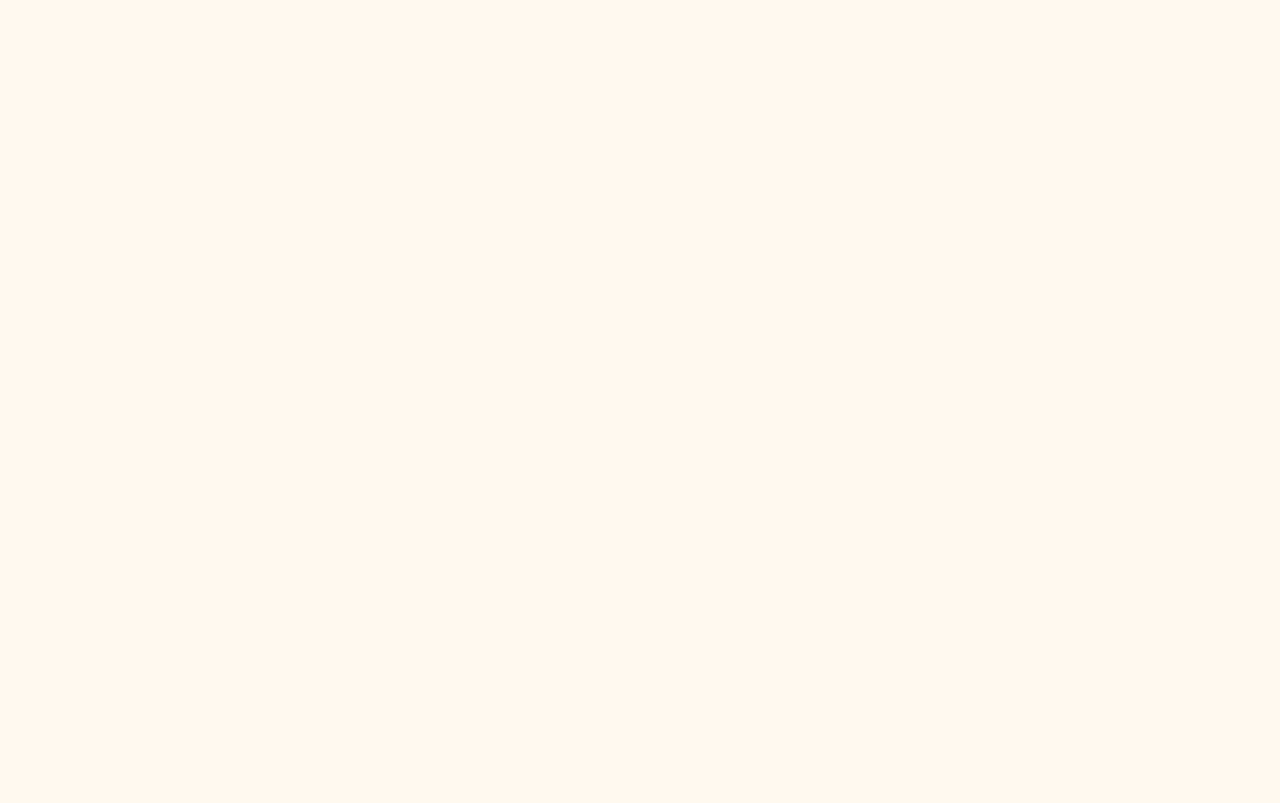
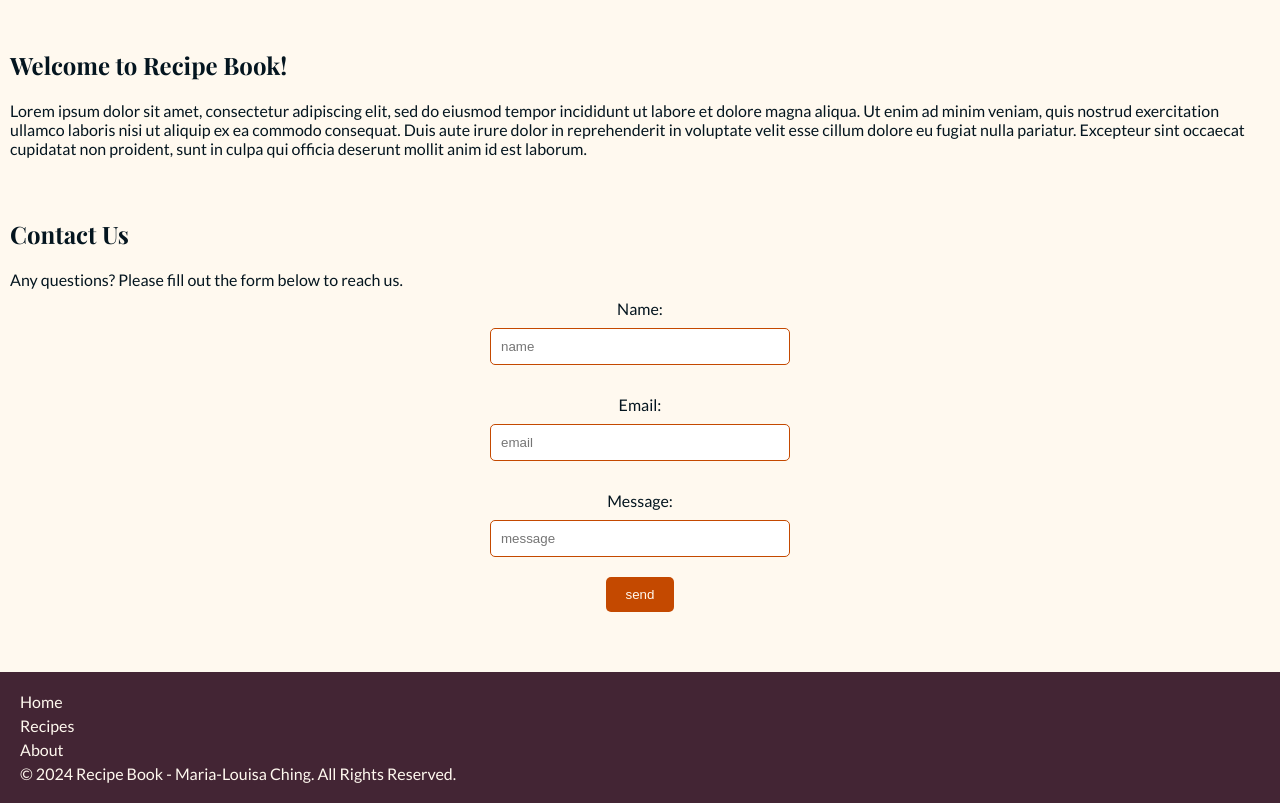
Before and after one commit to mjc498/idm232-mjc498, a PHP site: page /about.html in a window 1280 px wide. Before the commit the part shown is empty. Shown: the part 404-1207 px from the top of the page. Before the commit the page ends 800 px from the top, so only its background shows below. Run offline with PHP 8.4, Linux system fonts and the light colour scheme.

Commit message:
❕about

```diff
--- a/about.html
+++ b/about.html
@@ -8,5 +8,66 @@
 </head>
 <body>
 
+    <!-- navigation bar -->
+    <header>
+        <div class="logo">
+            <h1>Recipe Book</h1>
+        </div>
+        <nav>
+            <ul>
+                <li><a href="index.html">Home</a></li>
+                <li><a href="recipes.html">Recipes</a></li>
+                <li><a href="about.html">About</a></li>
+                <li><a href="help.html">Help</a></li>
+            </ul>
+        </nav>
+    </header>
+
+    <!-- about -->
+    <section class="hero">
+        <div class="hero-text">
+            <h2>About Us</h2>
+            <p>Lorem ipsum...</p>
+        </div>
+    </section>
+
+    <section class="about-intro">
+        <div class="container">
+            <h2>Welcome to Recipe Book!</h2>
+            <p>Lorem ipsum dolor sit amet, consectetur adipiscing elit, sed do eiusmod tempor incididunt ut labore et dolore magna aliqua. Ut enim ad minim veniam, quis nostrud exercitation ullamco laboris nisi ut aliquip ex ea commodo consequat. Duis aute irure dolor in reprehenderit in voluptate velit esse cillum dolore eu fugiat nulla pariatur. Excepteur sint occaecat cupidatat non proident, sunt in culpa qui officia deserunt mollit anim id est laborum.</p>
+        </div>
+    </section>
+
+    <section class="contact-form">
+        <div class="container">
+            <h2>Contact Us</h2>
+            <p>Any questions? Please fill out the form below to reach us.</p>
+            <form action="#" method="POST">
+                <label for="name">Name:</label>
+                <input type="text" placeholder="name" id="name" name="name" required>
+
+                <label for="email">Email:</label>
+                <input type="email" placeholder="email" id="email" name="email" required>
+
+                <label for="message">Message:</label>
+                <input type="message" placeholder="message" id="message" name="message" required>
+
+                <button type="submit">send</button>
+            </form>
+        </div>
+    </section>
+
+    <!-- footer -->
+    <footer>
+        <div class="footer-links">
+            <ul>
+                <li><a href="index.html">Home</a></li>
+                <li><a href="recipes.html">Recipes</a></li>
+                <li><a href="about.html">About</a></li>
+            </ul>
+            <p>&copy; 2024 Recipe Book - Maria-Louisa Ching. All Rights Reserved.</p>
+        </div>
+    </footer>
+
 </body>
 </html>
--- a/index.html
+++ b/index.html
@@ -29,8 +29,8 @@
             <h2>Discover Delicious Recipes</h2>
             <p>Lorem ipsum...</p>
             <form action="#" class="search-bar">
-                <input type="text" placeholder="Search here">
-                <button type="submit">Search</button>
+                <input type="text" placeholder="search here">
+                <button type="submit">search</button>
             </form>
         </div>
     </section>
--- a/recipes.css
+++ b/recipes.css
@@ -187,7 +187,7 @@ footer .footer-links ul {
 }
 
 footer .footer-links li {
-    margin-bottom: 5px;
+    margin-bottom: 5px; /* Adds spacing between list items */
 }
 
 footer .footer-links a {
@@ -201,5 +201,59 @@ footer .footer-links a:hover {
 }
 
 footer p {
-    margin-top: 20px;
+    margin: 0;
 }
+
+/* ------------------------------------------ */
+
+/* about us */
+.about-intro {
+    padding: 50px 10px;
+}
+
+.contact-form {
+    padding: 10px;
+}
+
+h2 {
+    font-family: 'playfair-display';
+    margin-bottom: 20px;
+}
+
+.contact-form form {
+    display: flex;
+    flex-direction: column;
+    align-items: center;
+    padding-bottom: 50px;
+}
+
+.contact-form label {
+    margin: 10px 0;
+}
+
+.contact-form input,
+.contact-form textarea {
+    width: 100%;
+    max-width: 300px;
+    padding: 10px;
+    margin-bottom: 20px;
+    border-radius: 5px;
+    border: 1px solid var(--accent-color);
+}
+
+.contact-form button {
+    padding: 10px 20px;
+    background-color: var(--accent-color);
+    color: var(--primary-bg-color);
+    border: none;
+    border-radius: 5px;
+    cursor: pointer;
+    transition: 0.3s ease;
+}
+
+.contact-form button:hover {
+    background-color: var(--primary-bg-color);
+    color: var(--accent-color);
+    transition: 0.3s ease;
+    border: 3px solid var(--accent-color)
+}
```
